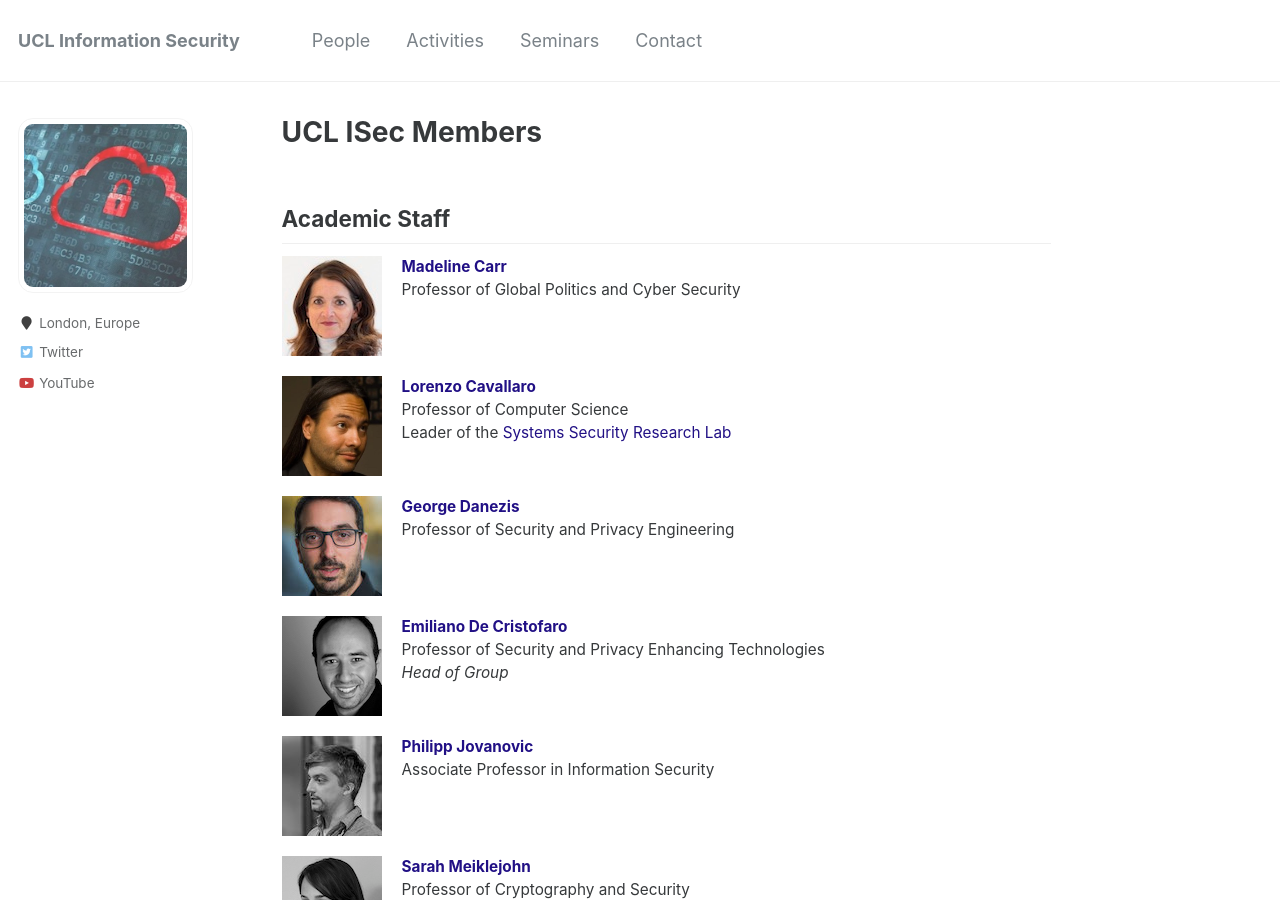
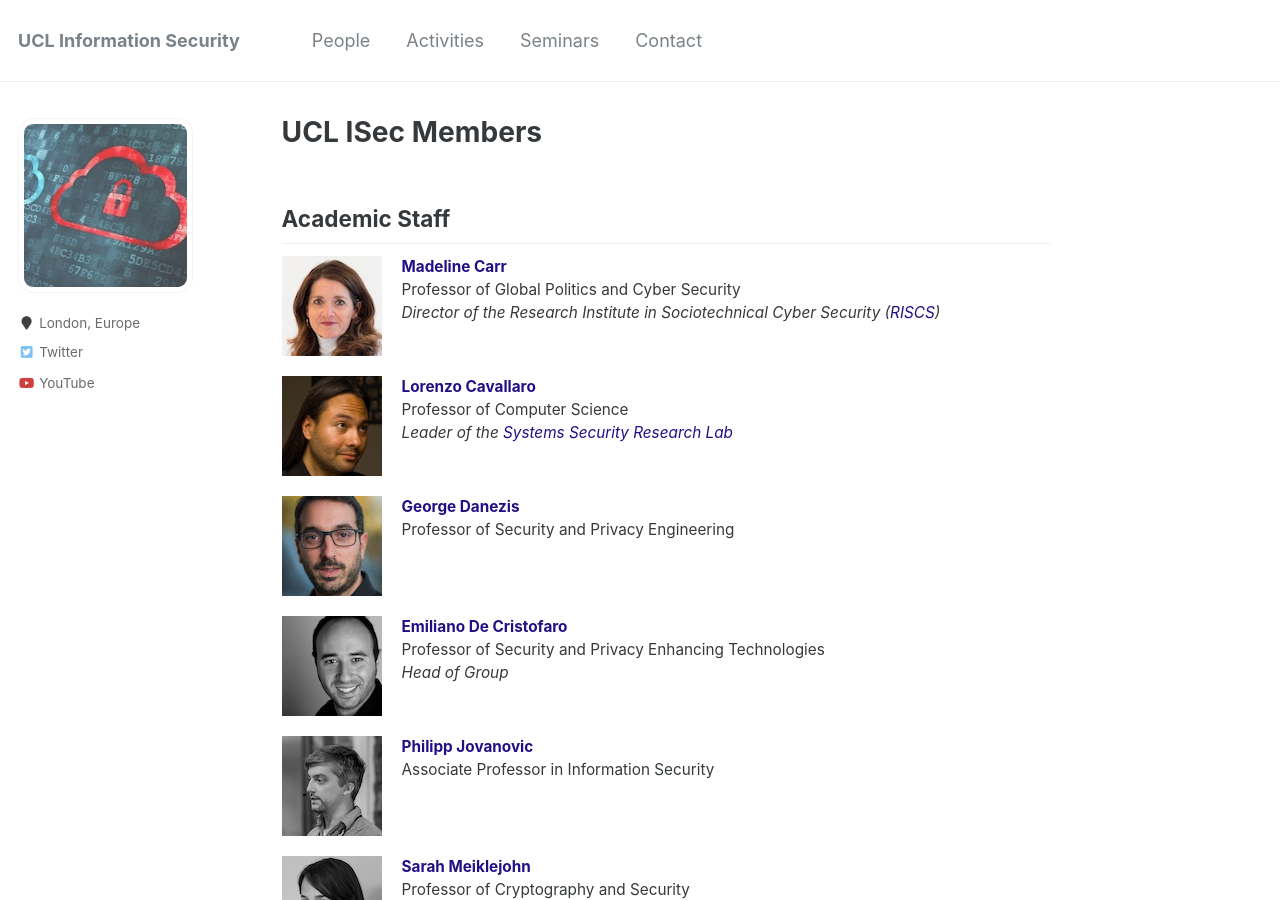
Before and after one commit to uclisec/uclisec.github.io, a Jekyll site: the page built from _pages/people.md, in a window 1280 px wide and 900 px high. Built offline with Jekyll 4.4.1, drawn with Linux system fonts in a browser that asks for light colours.

Commit message:
riscs etc

```diff
--- a/_pages/people.md
+++ b/_pages/people.md
@@ -8,12 +8,13 @@ author_profile: true
 
 <p class="profile"><img src="../images/madeline2.jpg" class="profilephoto" />
 <a href="https://www.ucl.ac.uk/computer-science/people/professor-madeline-carr"><strong>Madeline Carr</strong></a><br />
-Professor of Global Politics and Cyber Security</p>
+Professor of Global Politics and Cyber Security<br>
+<em>Director of the Research Institute in Sociotechnical Cyber Security (<a href="https://www.riscs.org.uk">RISCS</a>)</em></p>
 
 <p class="profile"><img src="../images/lorenzo.jpg" class="profilephoto" />
 <a href="https://scholar.google.com/citations?user=oWT7fIYAAAAJ&hl=en"><strong>Lorenzo Cavallaro</strong></a><br />
 Professor of Computer Science<br />
-Leader of the <a href="https://s2lab.cs.ucl.ac.uk">Systems Security Research Lab</a></p>
+<em>Leader of the <a href="https://s2lab.cs.ucl.ac.uk">Systems Security Research Lab</a></em></p>
 
 <p class="profile"><img src="../images/george.jpg" class="profilephoto" />
 <a href="http://www0.cs.ucl.ac.uk/staff/G.Danezis/"><strong>George Danezis</strong></a><br />
```
